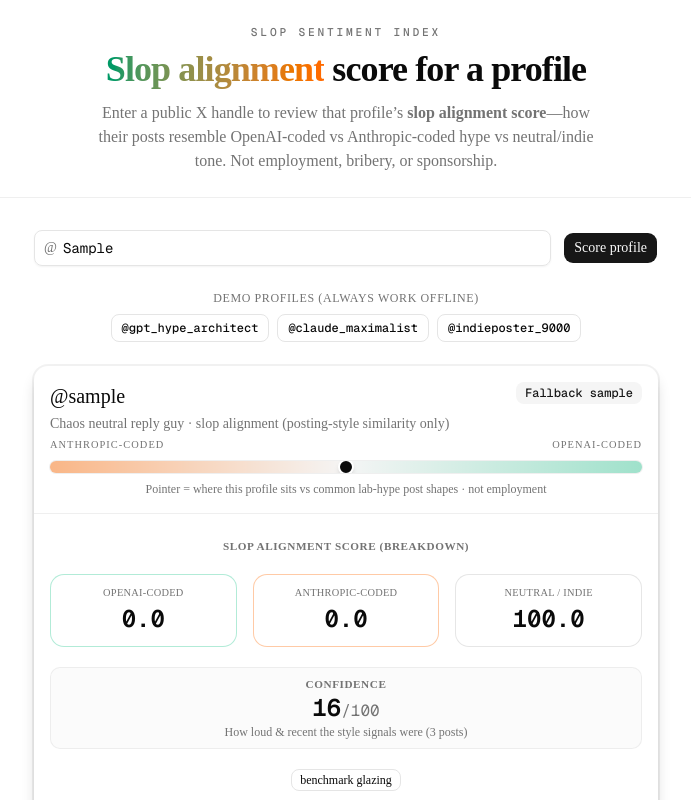
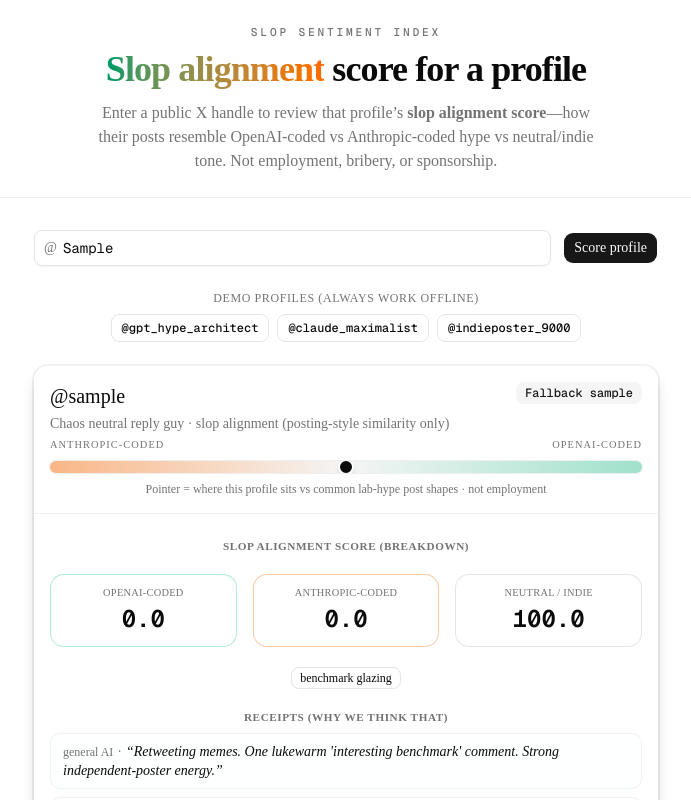
Before and after one commit to ethan-frost-xyz/slow-venture-slop-sesh, a Next.js app: page / in a window 1280 px wide. Both pictures are taken after typing "Sample" into the empty fields and a click on the button "Score profile". Shown: the top 800 px of the page, without its empty margins (294-985 px from the left). Built offline with nearby package versions, Linux system fonts and the light colour scheme.

Commit message:
Refactor ResultCard component by removing confidence display and related logic to streamline the UI and focus on essential scoring metrics.

```diff
--- a/components/result-card.tsx
+++ b/components/result-card.tsx
@@ -15,8 +15,7 @@
 };
 
 export function ResultCard({ result }: Props) {
-  const { scores, confidence, receipts, tags, vibeHeadline, postsAnalyzed, meta } =
-    result;
+  const { scores, receipts, tags, vibeHeadline, meta } = result;
 
   const sourceLabel =
     meta.source === "live"
@@ -51,20 +50,6 @@
           <ScorePill label="OpenAI-coded" value={scores.openAI} tone="openai" />
           <ScorePill label="Anthropic-coded" value={scores.anthropic} tone="anthropic" />
           <ScorePill label="Neutral / indie" value={scores.neutral} tone="neutral" />
-        </div>
-        <div className="rounded-lg border border-border/60 bg-muted/40 px-3 py-2 text-center">
-          <p className="text-[0.7rem] font-semibold uppercase tracking-wider text-muted-foreground">
-            Confidence
-          </p>
-          <p className="font-mono text-2xl font-semibold tabular-nums">
-            {(confidence * 100).toFixed(0)}
-            <span className="text-base font-normal text-muted-foreground">
-              /100
-            </span>
-          </p>
-          <p className="text-xs text-muted-foreground">
-            How loud & recent the style signals were ({postsAnalyzed} posts)
-          </p>
         </div>
         {tags.length > 0 ? (
           <div className="flex flex-wrap justify-center gap-2">
```
